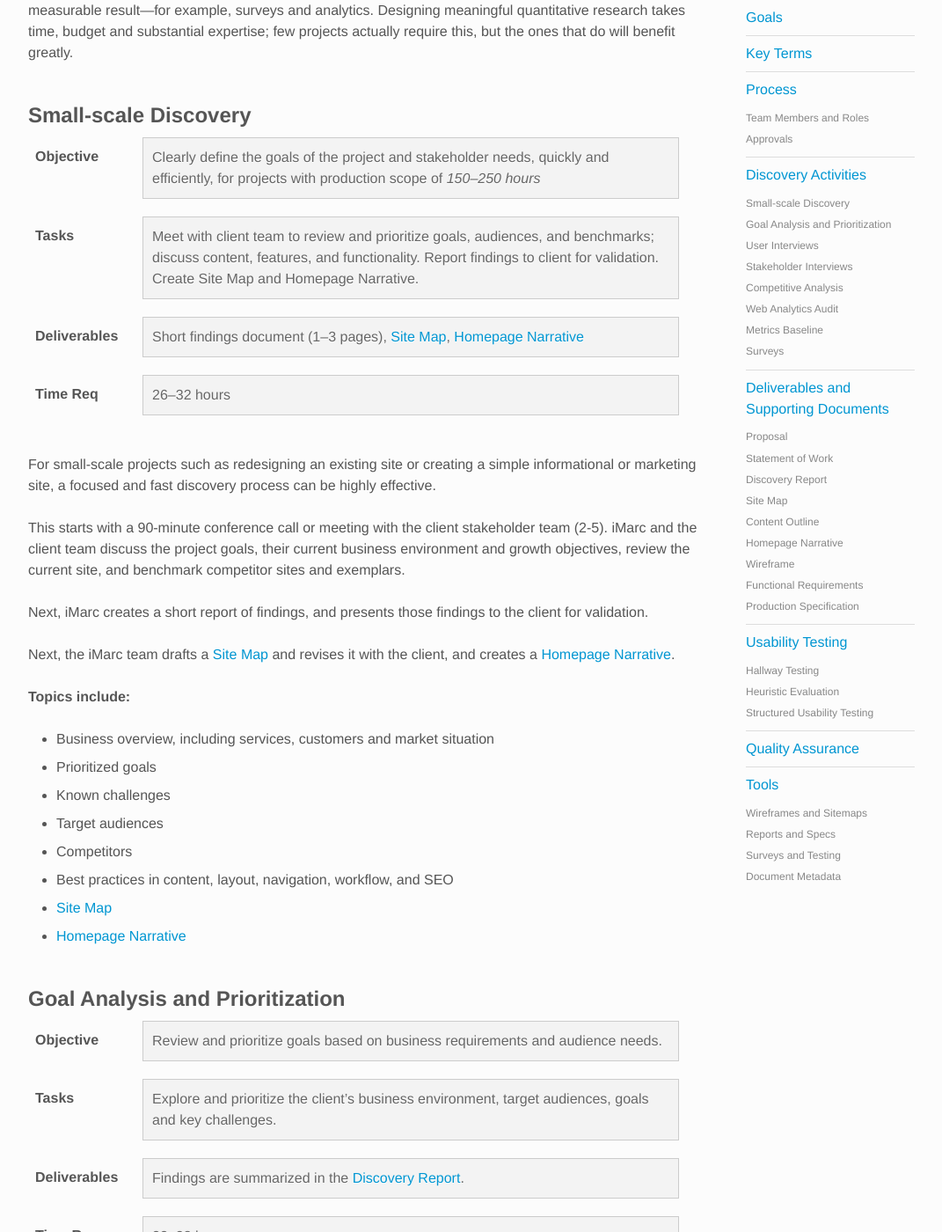
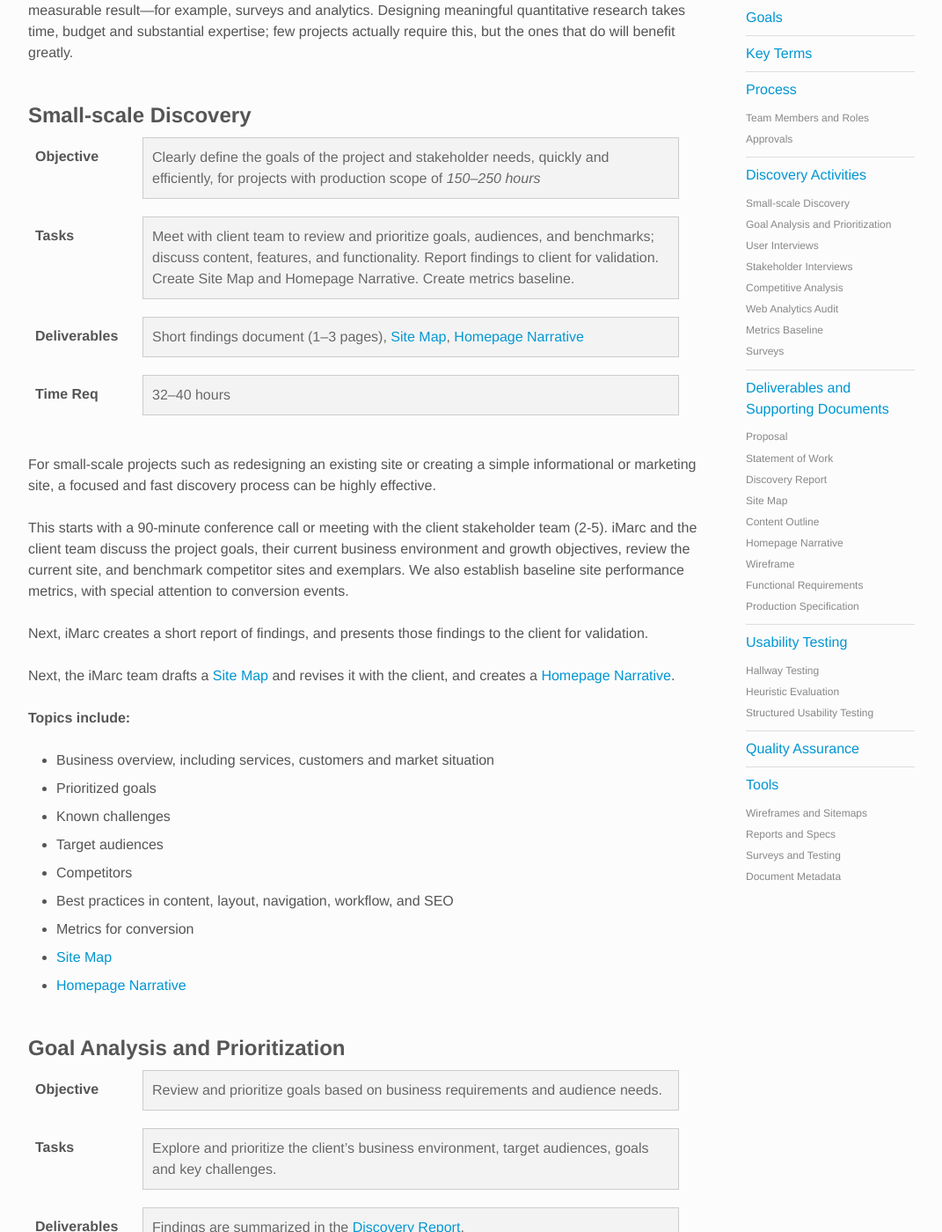
Before and after one commit to imarc/handbook, a Jekyll site: the page built from strategy.markdown, in a window 1280 px wide and 1400 px high, scrolled down 3041 px. Shown: the whole window at 88% size, without its empty margins (112-1183 px from the left). Built offline with Jekyll 4.4.1, drawn with Linux system fonts in a browser that asks for light colours; nearby versions of some CDN libraries.

Commit message:
explicit conversion metrics for Small-scale Discovery

```diff
--- a/strategy.markdown
+++ b/strategy.markdown
@@ -115,18 +115,18 @@ Objective
 :	Clearly define the goals of the project and stakeholder needs, quickly and efficiently, for projects with production scope of *150–250 hours*
 
 Tasks
-:	Meet with client team to review and prioritize goals, audiences, and benchmarks; discuss content, features, and functionality. Report findings to client for validation. Create Site Map and Homepage Narrative.
+:	Meet with client team to review and prioritize goals, audiences, and benchmarks; discuss content, features, and functionality. Report findings to client for validation. Create Site Map and Homepage Narrative. Create metrics baseline.
 
 Deliverables
 :	Short findings document (1–3 pages), [Site Map](#SiteMap), [Homepage Narrative](#HomepageNarrative)
 
 Time Req
-:	26–32 hours
+:	32–40 hours
 
 
 For small-scale projects such as redesigning an existing site or creating a simple informational or marketing site, a focused and fast discovery process can be highly effective.
 
-This starts with a 90-minute conference call or meeting with the client stakeholder team (2-5). iMarc and the client team discuss the project goals, their current business environment and growth objectives, review the current site, and benchmark competitor sites and exemplars.
+This starts with a 90-minute conference call or meeting with the client stakeholder team (2-5). iMarc and the client team discuss the project goals, their current business environment and growth objectives, review the current site, and benchmark competitor sites and exemplars. We also establish baseline site performance metrics, with special attention to conversion events.
 
 Next, iMarc creates a short report of findings, and presents those findings to the client for validation.
 
@@ -140,6 +140,7 @@ Next, the iMarc team drafts a [Site Map](#SiteMap) and revises it with the clien
 + Target audiences
 + Competitors
 + Best practices in content, layout, navigation, workflow, and SEO
++ Metrics for conversion
 + [Site Map](#SiteMap)
 + [Homepage Narrative](#HomepageNarrative)
 
```
